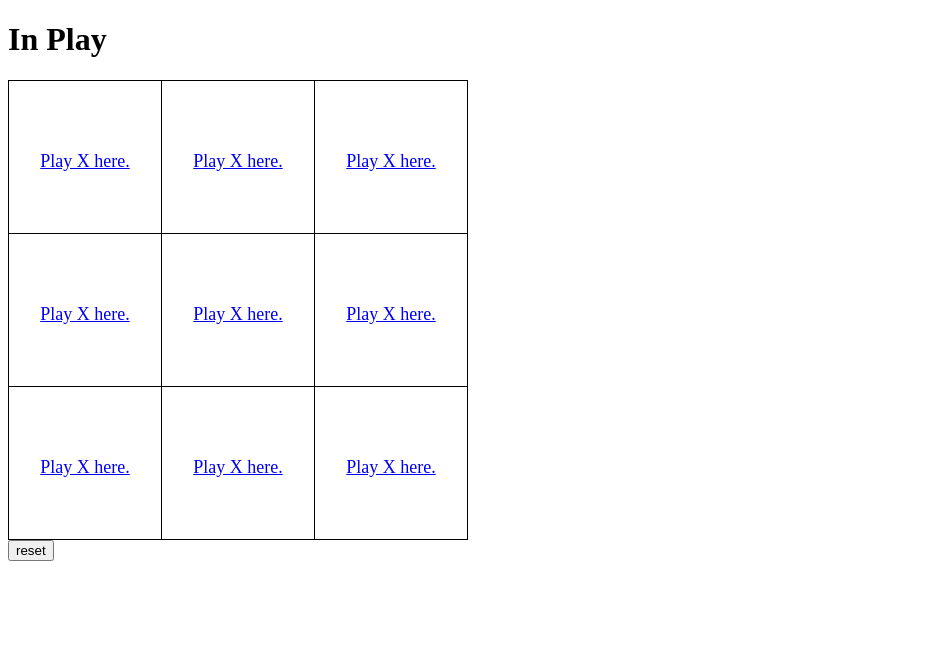
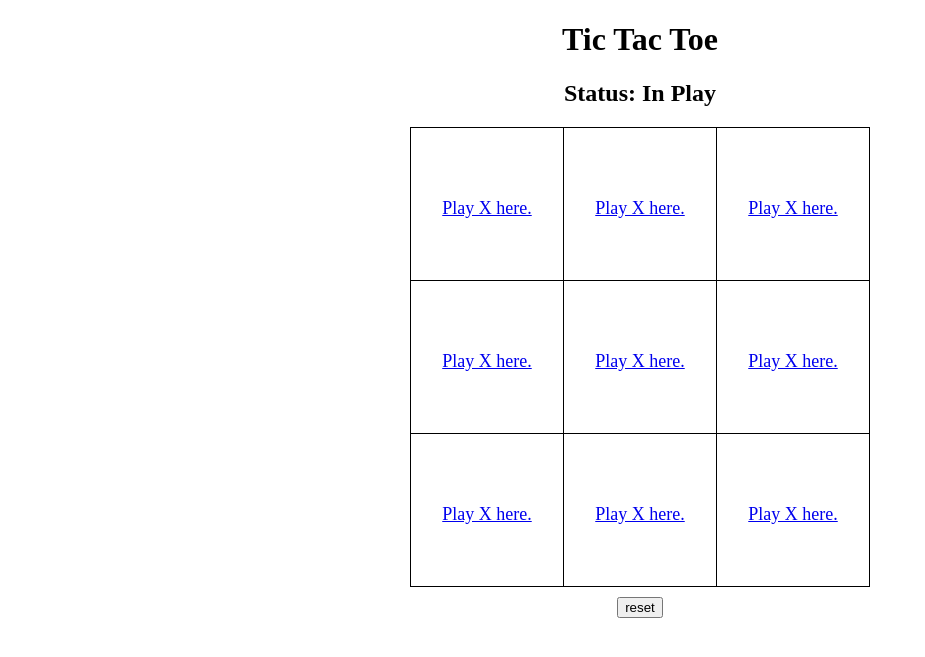
Before and after one commit to Atoiks-Games/TicTacToe, a Flask app: page / in a window 1280 px wide. Shown: the top 657 px of the page, without its empty margins (0-925 px from the left). Run offline with Flask 2, Linux system fonts and the light colour scheme.

Commit message:
Minor Cosmetic Updates

```diff
--- a/templates/game.html
+++ b/templates/game.html
@@ -5,6 +5,8 @@
         <style>
             table {
                 border-collapse: collapse;
+                margin-left: auto;
+                margin-right:auto;
             }
             td {
                 border: 1px solid black;
@@ -19,9 +21,10 @@
         </style>
     </head>
     <body>
-        <h1>
-            {{ message }}
-        </h1>
+        <h1 style="text-align: center">Tic Tac Toe<h1>
+        <h2 style="text-align: center">
+            Status: {{ message }}
+        </h2>
         <table>
             {% for i in range(3) %}
                 <tr>
@@ -41,8 +44,10 @@
                 </tr>
             {% endfor %}
         </table>
-        <form action="/">
-            <input type="submit" value="reset">
-        </from>
+        <div style="text-align: center; margin: 10px">
+            <form action="/">
+                <input type="submit" value="reset">
+            </from>
+        </div>
     </body>
 </html>
```
